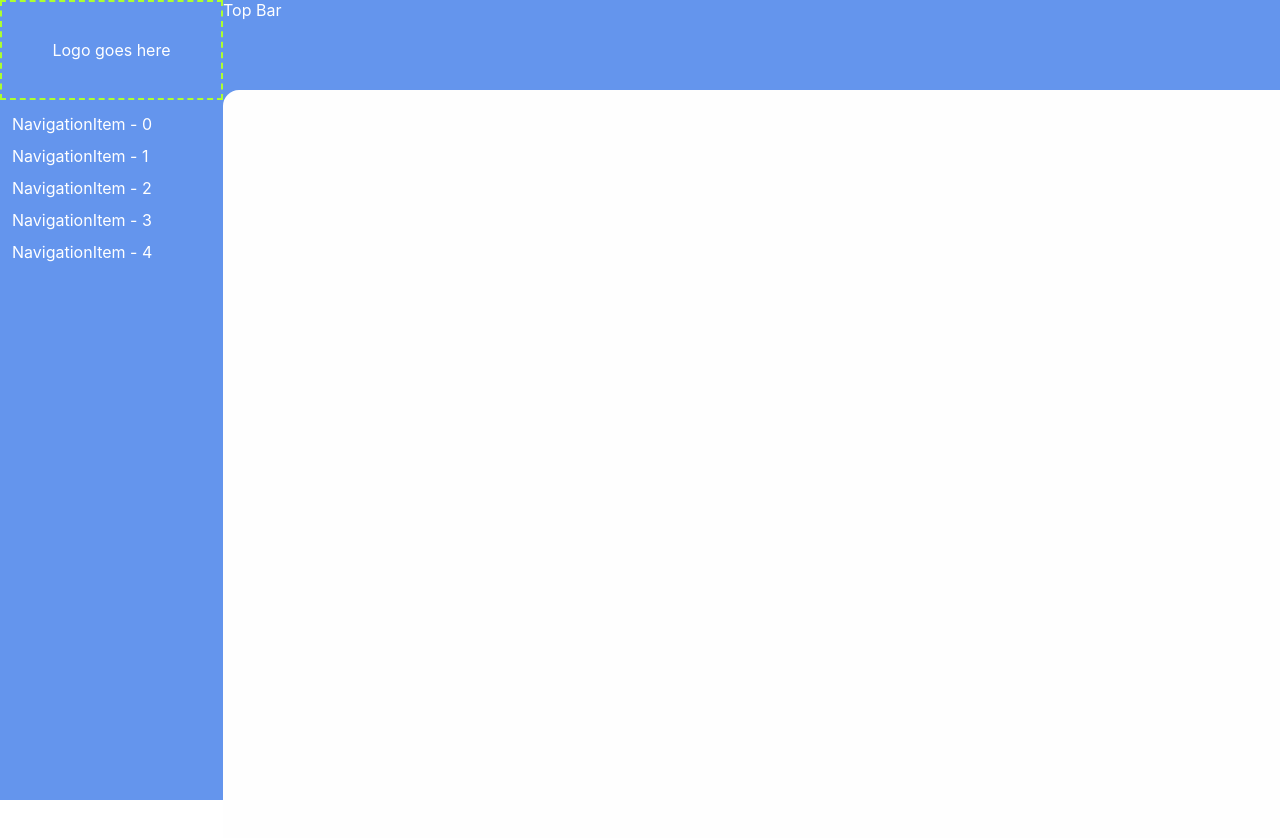
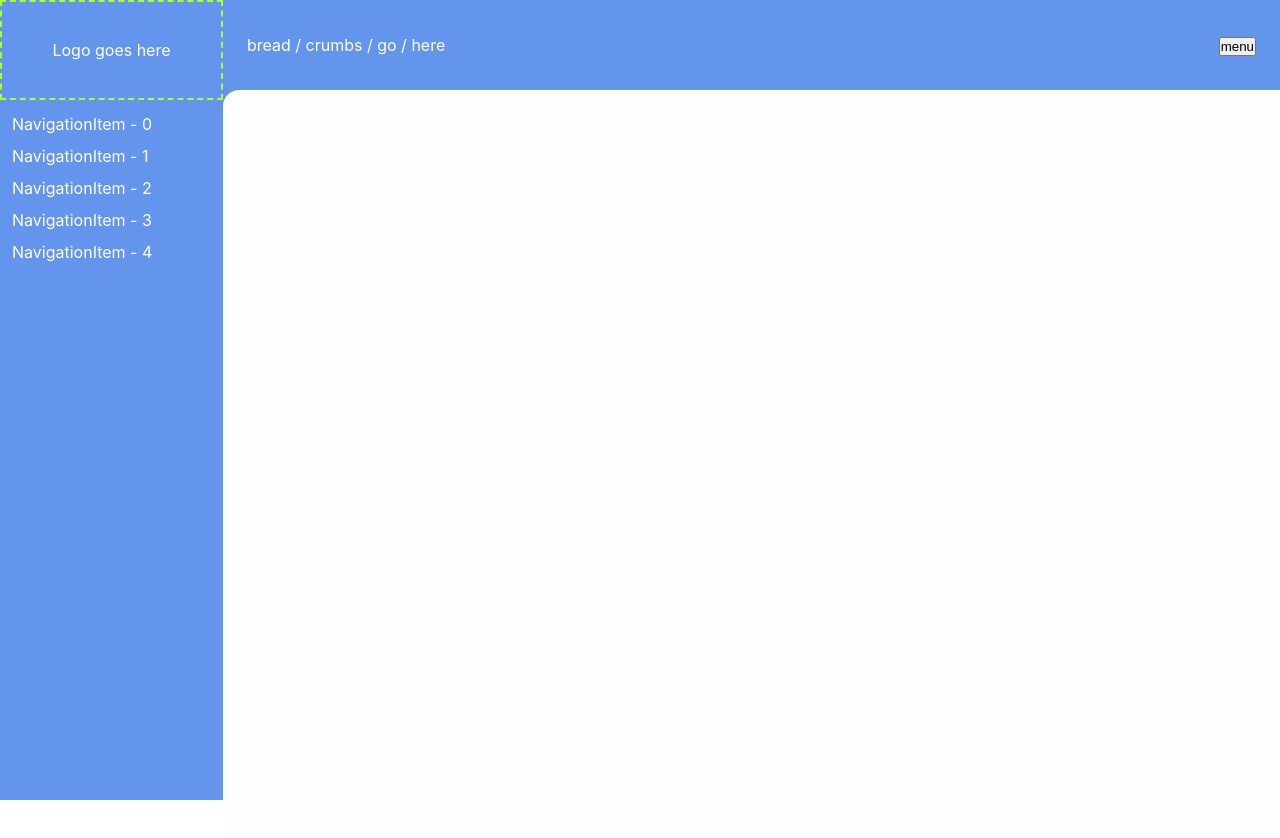
Before and after one commit to georgeiliadis91/base_dashboard, a React (Create React App) app: page /app in a window 1280 px wide. Shown: the top 838 px of the page. Built offline with nearby package versions, Linux system fonts and the light colour scheme.

Commit message:
custom dropdown hook, needs attention

```diff
--- /dev/null
+++ b/src/components/dropdown/DropDown.module.css
@@ -0,0 +1,2 @@
+.container {
+}
--- /dev/null
+++ b/src/components/dropdown/DropDown.tsx
@@ -0,0 +1,20 @@
+import React from "react";
+import { useDropdownMenu } from "../../hooks/useDropdownMenu";
+import styles from "./DropDown.module.css";
+
+interface Props {}
+
+export const DropDown = (props: Props) => {
+  const { ref, open, setOpen } = useDropdownMenu(false);
+
+  const toggleDropDown = () => {
+    setOpen((prev) => !prev);
+  };
+
+  return (
+    <div className={styles.container}>
+      <button onClick={toggleDropDown}>menu</button>
+      {open ? <div ref={ref}>menu item</div> : null}
+    </div>
+  );
+};
--- /dev/null
+++ b/src/hooks/useDropdownMenu.tsx
@@ -0,0 +1,33 @@
+import React, { useState, useRef, useEffect, MouseEventHandler } from "react";
+
+// used to track dropdown menus or modals
+// in case of click outside the component,
+//it detects it and closes the menu/modal
+
+function useDropdownMenu(initiaState: boolean = false) {
+  const [open, setOpen] = useState(initiaState);
+  const ref = useRef(null);
+
+  // click handle function
+  const handleClick = (event: Event) => {
+    console.log("the event", event);
+    // Check for safari
+    const path = event.composedPath && event.composedPath();
+    if (ref.current && !path.includes(ref.current)) {
+      setOpen(false);
+    }
+  };
+
+  //listen to click event
+  useEffect(() => {
+    document.addEventListener("click", handleClick, true);
+    //remove the listener on unmount
+    return () => {
+      document.removeEventListener("click", handleClick, true);
+    };
+  }, []);
+
+  return { ref, open, setOpen };
+}
+
+export { useDropdownMenu };
--- a/src/layouts/dasboard/components/SideBar/SideBar.tsx
+++ b/src/layouts/dasboard/components/SideBar/SideBar.tsx
@@ -12,7 +12,11 @@ export const SideBar = (props: Props) => {
       <div className={styles.logo_container}>Logo goes here</div>
       <ul className={styles.list}>
         {addressList.map((v, i) => {
-          return <li className={styles.list_item}>NavigationItem - {v}</li>;
+          return (
+            <li key={i} className={styles.list_item}>
+              NavigationItem - {v}
+            </li>
+          );
         })}
       </ul>
     </div>
--- a/src/layouts/dasboard/components/TopBar/TopBar.module.css
+++ b/src/layouts/dasboard/components/TopBar/TopBar.module.css
@@ -1,5 +1,14 @@
 .container {
+  display: flex;
+  justify-content: space-between;
+  align-items: center;
   height: 90px;
   width: 100%;
   color: #fff;
+  padding: 24px;
 }
+
+.breadcrumbs_container {
+}
+.user_menu_container {
+}
--- a/src/layouts/dasboard/components/TopBar/TopBar.tsx
+++ b/src/layouts/dasboard/components/TopBar/TopBar.tsx
@@ -1,7 +1,17 @@
 import React from "react";
+import { DropDown } from "../../../../components/dropdown/DropDown";
 import styles from "./TopBar.module.css";
 interface Props {}
 
 export const TopBar = (props: Props) => {
-  return <div className={styles.container}>Top Bar</div>;
+  return (
+    <div className={styles.container}>
+      <div className={styles.breadcrumbs_container}>
+        bread / crumbs / go / here
+      </div>
+      <div className={styles.user_menu_container}>
+        <DropDown />
+      </div>
+    </div>
+  );
 };
```
